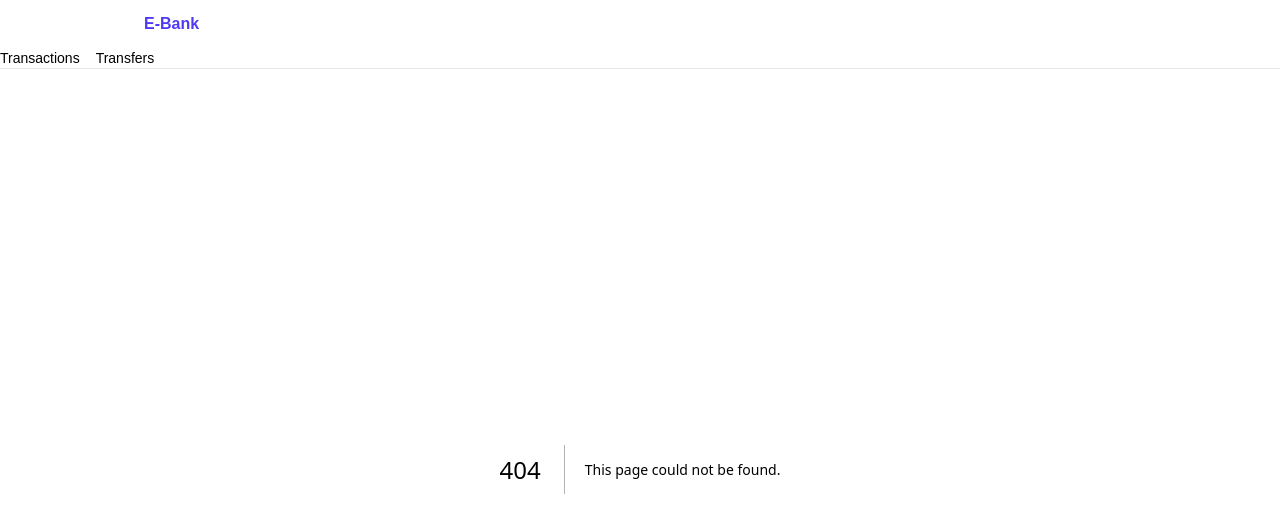
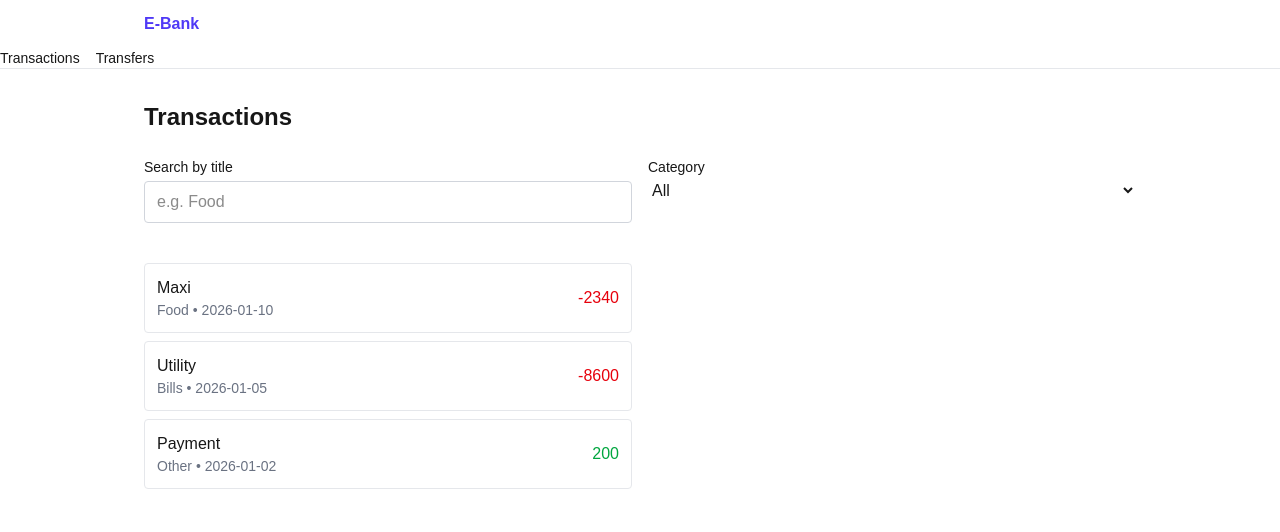
Before and after one commit to elab-development/internet-tehnologije-2025-ebankarstvo_2022_0030, a Next.js app in the folder ebanking/: page /transactions in a window 1280 px wide. Before the commit this address had no page. Shown: the top 532 px of the page. Built offline with nearby package versions, Linux system fonts and the light colour scheme.

Commit message:
Transaction page implemented with mock data.

```diff
--- /dev/null
+++ b/ebanking/src/app/transactions/page.tsx
@@ -0,0 +1,64 @@
+"use client"
+
+import Input from "@/components/Input";
+import { mockTransactions } from "@/mock/data";
+import { Transaction, TransactionCategory } from "@/shared/types";
+import { useEffect, useState } from "react";
+
+const categories: (TransactionCategory | "All")[] = ["All", "Food", "Bills", "Transport", "Other"]
+
+export default function TransactionPage() {
+    const [query, setQuery] = useState("")
+    const [category, setCategory] = useState<(typeof categories)[number]>("All")
+    const [items, setItems] = useState<Transaction[]>(mockTransactions)
+
+    useEffect(() => {
+        let data = mockTransactions
+        if (category !== "All") {
+            data = data.filter((t) => t.category === category)
+        }
+        if (query.trim()) {
+            const q = query.toLowerCase()
+            data = data.filter((t) => t.title.toLowerCase().includes(q))
+        }
+        setItems(data)
+    }, [query, category])
+
+    return (
+        <main className="mx-auto max-w-5xl px-4 py-8">
+            <h1 className="text-2xl font-bold">Transactions</h1>
+
+            <div className="mt-6 grid gap-4 sm:grid-cols-2">
+                <Input label="Search by title" value={query} onChange={setQuery} placeholder="e.g. Food"/>
+
+                <div className="flex flex-col gap-1">
+                    <label className="text-sm font-medium">Category</label>
+                    <select
+                        value={category}
+                        onChange={(e) => setCategory(e.target.value as any)}>
+                            {categories.map((c) => (
+                                <option key={c} value={c}>{c}</option>
+                            ))}
+                        className="rounded border border-gray-300 px-3 py-2"
+                    </select>
+                </div>
+
+                <div className="mt-6 flex flex-col gap-2">
+                    {items.length === 0 ? (
+                        <p className="text-gray-500">No transactions avaliable.</p>
+                    ) : (
+                        items.map((t) => (
+                            <div key={t.id} className="flex items-center justify-between rounded border border-gray-200 p-3">
+                                <div>
+                                    <p className="font-medium">{t.title}</p>
+                                    <p className="text-sm text-gray-500">{t.category} • {t.createdAt}</p>
+                                </div>
+                                <p className={t.amount < 0 ? "text-red-600" : "text-green-600"}>{t.amount}</p>
+                            </div>
+                        ))
+                    )}
+                </div>
+            </div>
+        </main>
+    )
+}
```
